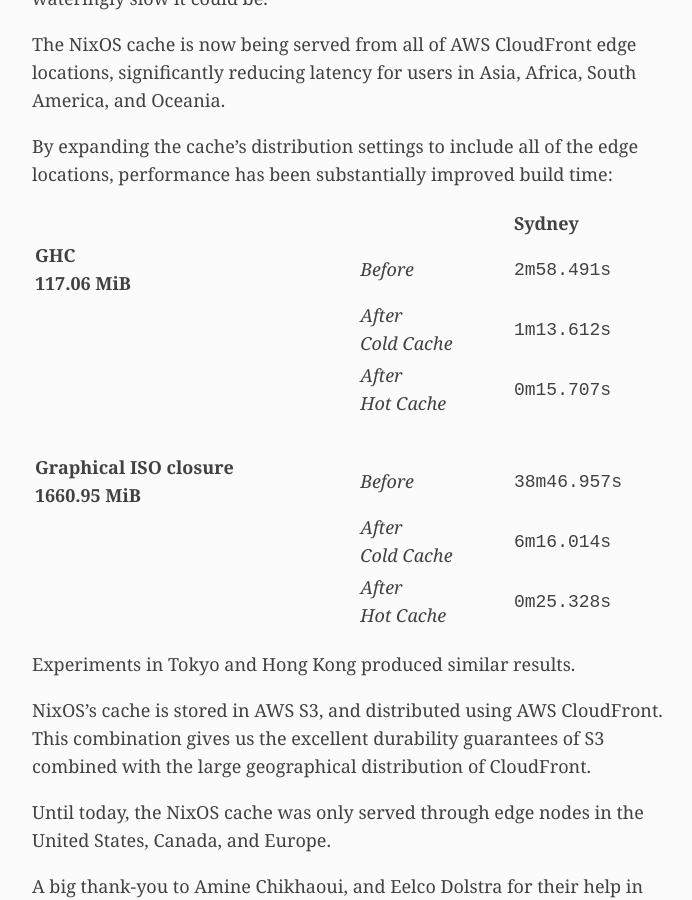
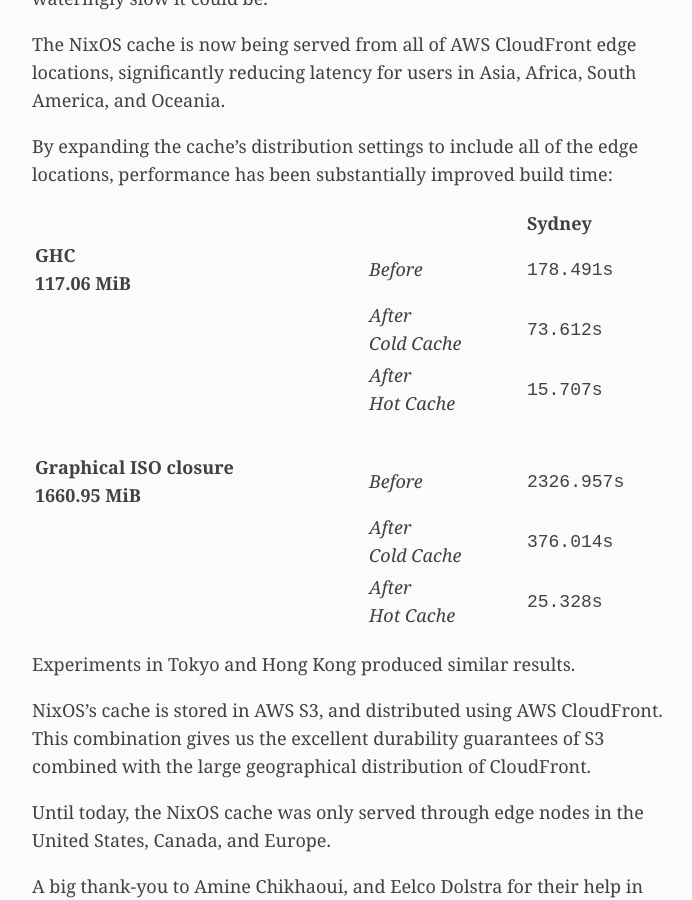
Before and after one commit to grahamc/grahamc.github.com, a Jekyll site: the page built from _posts/2018-07-11-cache-nixos-org-now-more-local.md, in a window 1280 px wide and 900 px high, scrolled down 354 px. Shown: the whole window, without its empty margins (278-970 px from the left). Built offline with Jekyll 4.4.1, drawn with Linux system fonts in a browser that asks for light colours.

Commit message:
Convert all units to seconds

```diff
--- a/_posts/2018-07-11-cache-nixos-org-now-more-local.md
+++ b/_posts/2018-07-11-cache-nixos-org-now-more-local.md
@@ -25,15 +25,15 @@
 time:
 
 
-|                                             |                  | Sydney     |
-| ------------------------------------------- | ---------------- | :---------- |
-| **GHC<br/>117.06 MiB**                      | _Before_           | `2m58.491s`  |
-|                                             | _After<br />Cold Cache_ | `1m13.612s`  |
-|                                             | _After<br />Hot Cache_  | `0m15.707s`  |
-|                                             |                  |            |
-| **Graphical ISO closure<br/>1660.95 MiB**   | _Before_           | `38m46.957s` |
-|                                             | _After<br />Cold Cache_ | `6m16.014s`  |
-|                                             | _After<br />Hot Cache_  | `0m25.328s`  |
+|                                             |                         | Sydney       |
+| ------------------------------------------- | ----------------------- | :----------- |
+| **GHC<br/>117.06 MiB**                      | _Before_                | `178.491s`   |
+|                                             | _After<br />Cold Cache_ | `73.612s`    |
+|                                             | _After<br />Hot Cache_  | `15.707s`    |
+|                                             |                         |              |
+| **Graphical ISO closure<br/>1660.95 MiB**   | _Before_                | `2326.957s`  |
+|                                             | _After<br />Cold Cache_ | `376.014s`   |
+|                                             | _After<br />Hot Cache_  | `25.328s`    |
 
 
 Experiments in Tokyo and Hong Kong produced similar results.
```
